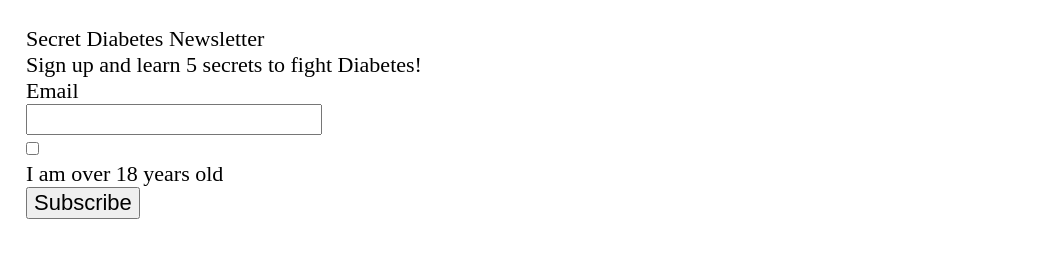
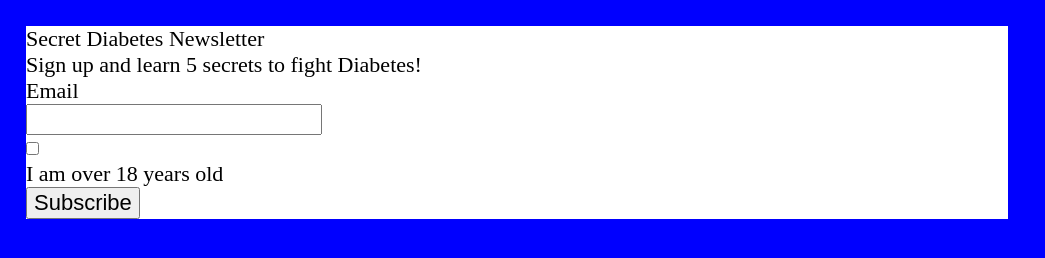
Before and after one commit to itmd-362-bkamran/lab3, a plain HTML site: page index.html in a window 1280 px wide. Shown: the whole page, without its empty margins (0-1045 px from the left). Drawn offline with nearby package versions, Linux system fonts and the light colour scheme.

Commit message:
Update screen.css
added main dimensions for webpage

```diff
--- a/css/screen.css
+++ b/css/screen.css
@@ -15,6 +15,18 @@ a,abbr,acronym,address,applet,article,aside,audio,b,big,blockquote,body,canvas,c
  * 1. Change the font styles in all browsers (opinionated).
  * 2. Remove the margin in Firefox and Safari.
  */
+body {
+	background-color: blue;
+}
+
+#content {
+	position: sticky;
+	background-color: white;
+	width: 80%;
+	height: 80%;
+}
+
+
 
 button,
 input,
```
